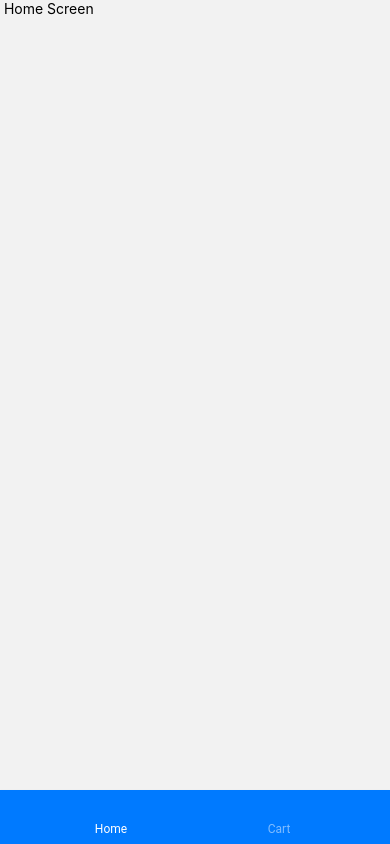
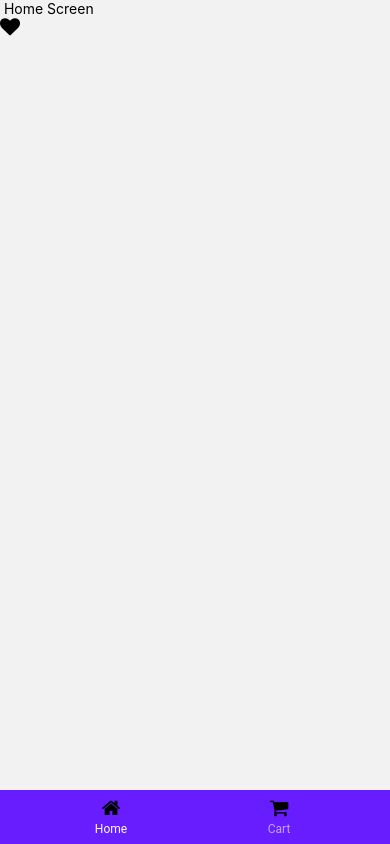
Before and after one commit to Hamzasehouli/shoppapp-react-native, a React Native app: screen /Home in a window 390 px wide. Built offline with nearby package versions, Linux system fonts and the light colour scheme.

Commit message:
Added some implementaion in app/build.gradle

```diff
--- a/App.js
+++ b/App.js
@@ -7,15 +7,37 @@ import {createMaterialBottomTabNavigator} from '@react-navigation/material-botto
 import SplashScreen from './screens/SplashScreen';
 import HomeScreen from './screens/HomeScreen';
 import CartScreen from './screens/CartScreen';
-
+import COLORS from './constants/Colors';
+import Icon from 'react-native-vector-icons/FontAwesome';
 const Stack = createNativeStackNavigator();
 
 const Tab = createMaterialBottomTabNavigator();
 
 const TabNavigator = (
-  <Tab.Navigator initialRouteName="Splash">
-    <Tab.Screen name="Home" component={HomeScreen} />
-    <Tab.Screen name="Cart" component={CartScreen} />
+  <Tab.Navigator
+    id="initBar"
+    inactiveColor="#c2a5ff"
+    activeColor={'white'}
+    barStyle={{backgroundColor: COLORS.secondaryColor}}
+    initialRouteName="Splash">
+    <Tab.Screen
+      options={{
+        tabBarIcon: function () {
+          return <Icon name="home" size={20}></Icon>;
+        },
+      }}
+      name="Home"
+      component={HomeScreen}
+    />
+    <Tab.Screen
+      options={{
+        tabBarIcon: function () {
+          return <Icon name="shopping-cart" size={20}></Icon>;
+        },
+      }}
+      name="Cart"
+      component={CartScreen}
+    />
   </Tab.Navigator>
 );
 
--- a/screens/HomeScreen.js
+++ b/screens/HomeScreen.js
@@ -1,10 +1,12 @@
 import React from 'react';
 import {View, Text} from 'react-native';
+import Icon from 'react-native-vector-icons/FontAwesome';
 
 const HomeScreen = function () {
   return (
     <View>
       <Text> Home Screen</Text>
+      <Icon name="heart" size={20}></Icon>
     </View>
   );
 };
```
Also changed, not shown: 1 other file (tests, documents, lock files or other folders).
